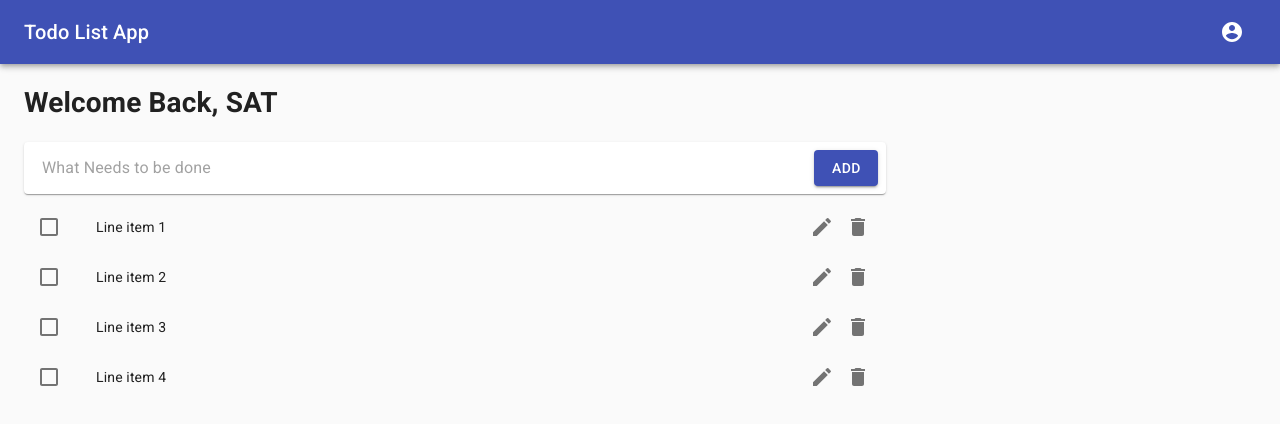
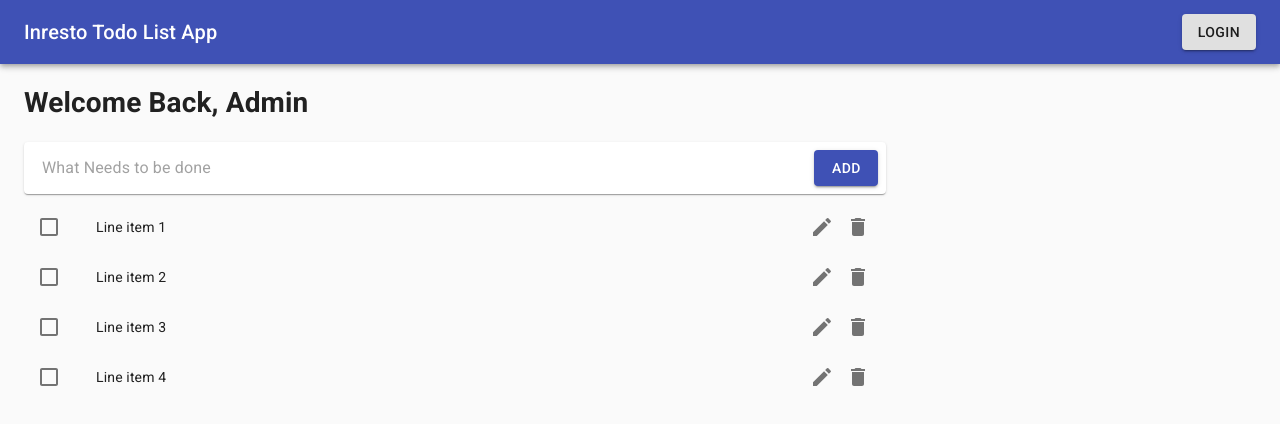
Before and after one commit to sathish2k/todo_list, a Next.js app: page / in a window 1280 px wide. Shown: the top 424 px of the page. Built offline with nearby package versions, Linux system fonts and the light colour scheme.

Commit message:
added basepath

```diff
--- a/components/todo/index.js
+++ b/components/todo/index.js
@@ -16,9 +16,11 @@ import Styles from '../../styles/Home.module.scss';
 import Container from '@material-ui/core/Container';
 import InputBase from '@material-ui/core/InputBase';
 import { Button, Paper } from '@material-ui/core';
+import Link from 'next/link'
+
 
 let Home = (props) => {
-    let [auth, setAuth] = useState(true)
+    let [auth, setAuth] = useState(false)
     const [anchorEl, setAnchorEl] = useState(null);
     const open = Boolean(anchorEl);
 
@@ -38,7 +40,7 @@ let Home = (props) => {
             <AppBar position="static">
                 <Toolbar>
                     <Typography variant="h6" className={Styles.title}>
-                        Todo List App
+                        Inresto Todo List App
                     </Typography>
                     {auth && (
                         <div>
@@ -68,14 +70,16 @@ let Home = (props) => {
                             </Menu>
                         </div>
                     )}
+                    {!auth && (<div>
+                        <Link href="/login" passHref><Button variant="contained">Login</Button></Link></div>)}
                 </Toolbar>
             </AppBar>
             <Container maxWidth="lg">
                 <div className={Styles.mainWidth}>
-                <h1>Welcome Back, SAT</h1>
-                <Paper classes={{root:Styles.root}}>
+                    <h1>Welcome Back, Admin</h1>
+                    <Paper classes={{ root: Styles.root }}>
                         <InputBase
-                    classes={{root:Styles.input}}
+                            classes={{ root: Styles.input }}
                             placeholder="What Needs to be done"
                             inputProps={{ 'aria-label': 'What Needs to be done' }}
                         />
--- a/next.config.js
+++ b/next.config.js
@@ -1,3 +1,4 @@
 module.exports = {
   reactStrictMode: true,
+  basePath: '/todo',
 }
```
Lines whose indentation alone changed are shown as unchanged.
